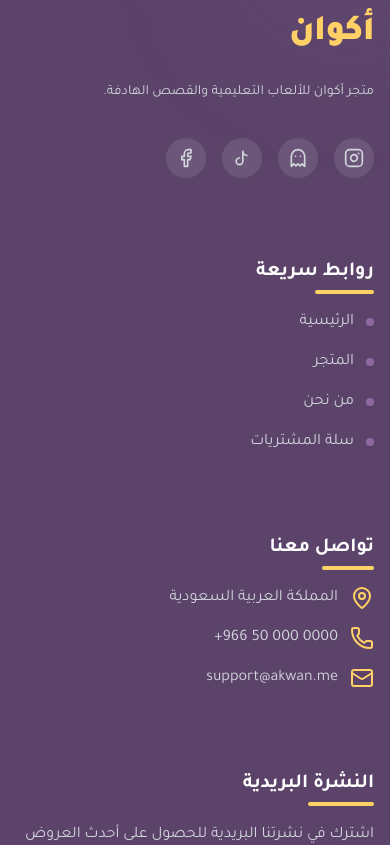
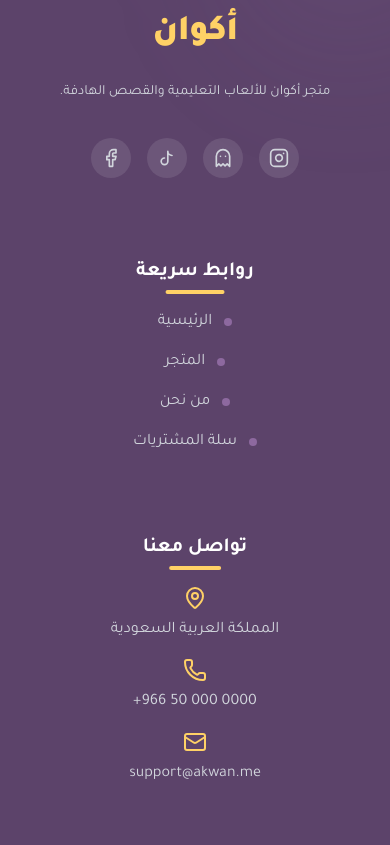
Before and after one commit to baballahsiradjeddine-beep/AKWAN, a React (Vite) app: page / in a window 390 px wide. Shown: the part 1820-2665 px from the top of the page. Built offline with nearby package versions, Linux system fonts and the light colour scheme; no server answers; the database is empty.

Commit message:
feat(Footer): Improve layout and social link accessibility
Adjusted text alignment for brand info on different screen sizes to improve readability and user experience. Added target blank and rel noreferrer attributes to social links for better accessibility and security.

```diff
--- a/src/components/Footer.tsx
+++ b/src/components/Footer.tsx
@@ -30,72 +30,96 @@
         <div className="grid grid-cols-1 md:grid-cols-2 lg:grid-cols-4 gap-20 mb-20">
 
           {/* Brand Info */}
-          <div className="flex flex-col items-start">
+          <div className="flex flex-col items-center md:items-start text-center md:text-right">
             <Link to="/" className="text-4xl font-black text-brand-accent tracking-tight mb-6 inline-block">
               {settings.siteName}
             </Link>
-            <p className="text-gray-300 mb-8 text-sm leading-loose">
+            <p className="text-gray-300 mb-8 text-sm leading-loose max-w-sm">
               {settings.footerDescription}
             </p>
-            <div className="flex flex-wrap gap-4 space-x-reverse">
-              <a href={settings.socialLinks.instagram} className="w-10 h-10 rounded-full bg-white/10 flex items-center justify-center text-gray-300 hover:bg-brand-accent hover:text-brand-secondary transition-all duration-300 hover:scale-110" title="انستغرام">
+            <div className="flex flex-wrap justify-center md:justify-start gap-4 space-x-reverse">
+              <a
+                href={settings.socialLinks.instagram}
+                target="_blank"
+                rel="noopener noreferrer"
+                className="w-10 h-10 rounded-full bg-white/10 flex items-center justify-center text-gray-300 hover:bg-brand-accent hover:text-brand-secondary transition-all duration-300 hover:scale-110"
+                title="انستغرام"
+              >
                 <Instagram className="w-5 h-5" />
               </a>
-              <a href={settings.socialLinks.snapchat} className="w-10 h-10 rounded-full bg-white/10 flex items-center justify-center text-gray-300 hover:bg-brand-accent hover:text-brand-secondary transition-all duration-300 hover:scale-110" title="سناب شات">
+              <a
+                href={settings.socialLinks.snapchat}
+                target="_blank"
+                rel="noopener noreferrer"
+                className="w-10 h-10 rounded-full bg-white/10 flex items-center justify-center text-gray-300 hover:bg-brand-accent hover:text-brand-secondary transition-all duration-300 hover:scale-110"
+                title="سناب شات"
+              >
                 <Ghost className="w-5 h-5" />
               </a>
-              <a href={settings.socialLinks.tiktok} className="w-10 h-10 rounded-full bg-white/10 flex items-center justify-center text-gray-300 hover:bg-brand-accent hover:text-brand-secondary transition-all duration-300 hover:scale-110" title="تيك توك">
+              <a
+                href={settings.socialLinks.tiktok}
+                target="_blank"
+                rel="noopener noreferrer"
+                className="w-10 h-10 rounded-full bg-white/10 flex items-center justify-center text-gray-300 hover:bg-brand-accent hover:text-brand-secondary transition-all duration-300 hover:scale-110"
+                title="تيك توك"
+              >
                 <TikTokIcon className="w-5 h-5" />
               </a>
-              <a href={settings.socialLinks.facebook} className="w-10 h-10 rounded-full bg-white/10 flex items-center justify-center text-gray-300 hover:bg-brand-accent hover:text-brand-secondary transition-all duration-300 hover:scale-110" title="فيسبوك">
+              <a
+                href={settings.socialLinks.facebook}
+                target="_blank"
+                rel="noopener noreferrer"
+                className="w-10 h-10 rounded-full bg-white/10 flex items-center justify-center text-gray-300 hover:bg-brand-accent hover:text-brand-secondary transition-all duration-300 hover:scale-110"
+                title="فيسبوك"
+              >
                 <Facebook className="w-5 h-5" />
               </a>
             </div>
           </div>
 
           {/* Quick Links */}
-          <div className="flex flex-col items-start">
+          <div className="flex flex-col items-center md:items-start text-center md:text-right">
             <h4 className="text-xl font-bold mb-6 text-white relative inline-block">
               روابط سريعة
-              <span className="absolute -bottom-2 right-0 w-1/2 h-1 bg-brand-accent rounded-full"></span>
+              <span className="absolute -bottom-2 right-1/2 translate-x-1/2 md:right-0 md:translate-x-0 w-1/2 h-1 bg-brand-accent rounded-full"></span>
             </h4>
             <ul className="space-y-4 text-base text-gray-300 w-full">
-              <li><Link to="/" className="flex items-center hover:text-brand-accent transition-all duration-300 hover:translate-x-1 group"><span className="w-2 h-2 rounded-full bg-brand-primary ml-3 group-hover:bg-brand-accent transition-colors"></span>الرئيسية</Link></li>
-              <li><Link to="/shop" className="flex items-center hover:text-brand-accent transition-all duration-300 hover:translate-x-1 group"><span className="w-2 h-2 rounded-full bg-brand-primary ml-3 group-hover:bg-brand-accent transition-colors"></span>المتجر</Link></li>
-              <li><Link to="/about" className="flex items-center hover:text-brand-accent transition-all duration-300 hover:translate-x-1 group"><span className="w-2 h-2 rounded-full bg-brand-primary ml-3 group-hover:bg-brand-accent transition-colors"></span>من نحن</Link></li>
-              <li><Link to="/cart" className="flex items-center hover:text-brand-accent transition-all duration-300 hover:translate-x-1 group"><span className="w-2 h-2 rounded-full bg-brand-primary ml-3 group-hover:bg-brand-accent transition-colors"></span>سلة المشتريات</Link></li>
+              <li><Link to="/" className="flex items-center justify-center md:justify-start hover:text-brand-accent transition-all duration-300 hover:translate-x-[-4px] md:hover:translate-x-1 group"><span className="w-2 h-2 rounded-full bg-brand-primary ml-3 group-hover:bg-brand-accent transition-colors"></span>الرئيسية</Link></li>
+              <li><Link to="/shop" className="flex items-center justify-center md:justify-start hover:text-brand-accent transition-all duration-300 hover:translate-x-[-4px] md:hover:translate-x-1 group"><span className="w-2 h-2 rounded-full bg-brand-primary ml-3 group-hover:bg-brand-accent transition-colors"></span>المتجر</Link></li>
+              <li><Link to="/about" className="flex items-center justify-center md:justify-start hover:text-brand-accent transition-all duration-300 hover:translate-x-[-4px] md:hover:translate-x-1 group"><span className="w-2 h-2 rounded-full bg-brand-primary ml-3 group-hover:bg-brand-accent transition-colors"></span>من نحن</Link></li>
+              <li><Link to="/cart" className="flex items-center justify-center md:justify-start hover:text-brand-accent transition-all duration-300 hover:translate-x-[-4px] md:hover:translate-x-1 group"><span className="w-2 h-2 rounded-full bg-brand-primary ml-3 group-hover:bg-brand-accent transition-colors"></span>سلة المشتريات</Link></li>
             </ul>
           </div>
 
           {/* Support & Contact */}
-          <div className="flex flex-col items-start">
+          <div className="flex flex-col items-center md:items-start text-center md:text-right">
             <h4 className="text-xl font-bold mb-6 text-white relative inline-block">
               تواصل معنا
-              <span className="absolute -bottom-2 right-0 w-1/2 h-1 bg-brand-accent rounded-full"></span>
+              <span className="absolute -bottom-2 right-1/2 translate-x-1/2 md:right-0 md:translate-x-0 w-1/2 h-1 bg-brand-accent rounded-full"></span>
             </h4>
             <ul className="space-y-4 text-base text-gray-300">
-              <li className="flex items-start">
-                <MapPin className="w-6 h-6 ml-3 text-brand-accent shrink-0" />
+              <li className="flex flex-col md:flex-row items-center md:items-start gap-2 md:gap-0">
+                <MapPin className="w-6 h-6 md:ml-3 text-brand-accent shrink-0" />
                 <span>{settings.contactAddress}</span>
               </li>
-              <li className="flex items-center">
-                <Phone className="w-6 h-6 ml-3 text-brand-accent shrink-0" />
+              <li className="flex flex-col md:flex-row items-center gap-2 md:gap-0">
+                <Phone className="w-6 h-6 md:ml-3 text-brand-accent shrink-0" />
                 <span dir="ltr">{settings.contactPhone}</span>
               </li>
-              <li className="flex items-center">
-                <Mail className="w-6 h-6 ml-3 text-brand-accent shrink-0" />
+              <li className="flex flex-col md:flex-row items-center gap-2 md:gap-0">
+                <Mail className="w-6 h-6 md:ml-3 text-brand-accent shrink-0" />
                 <span>{settings.contactEmail}</span>
               </li>
             </ul>
           </div>
 
           {/* Newsletter */}
-          <div className="flex flex-col items-start">
+          <div className="flex flex-col items-center md:items-start text-center md:text-right">
             <h4 className="text-xl font-bold mb-6 text-white relative inline-block">
               النشرة البريدية
-              <span className="absolute -bottom-2 right-0 w-1/2 h-1 bg-brand-accent rounded-full"></span>
+              <span className="absolute -bottom-2 right-1/2 translate-x-1/2 md:right-0 md:translate-x-0 w-1/2 h-1 bg-brand-accent rounded-full"></span>
             </h4>
-            <p className="text-gray-300 mb-6 text-base leading-relaxed">
+            <p className="text-gray-300 mb-6 text-base leading-relaxed max-w-xs">
               اشترك في نشرتنا البريدية للحصول على أحدث العروض والمنتجات الجديدة.
             </p>
             <form className="w-full relative" onSubmit={(e) => e.preventDefault()}>
```
